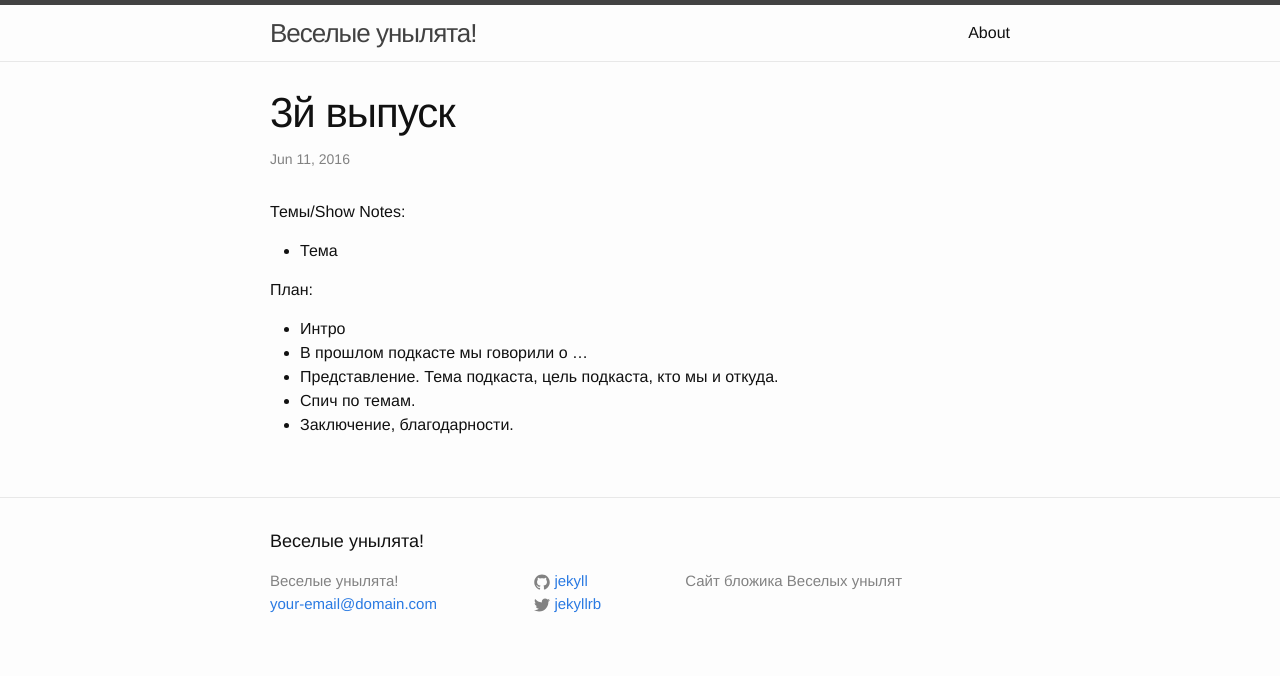
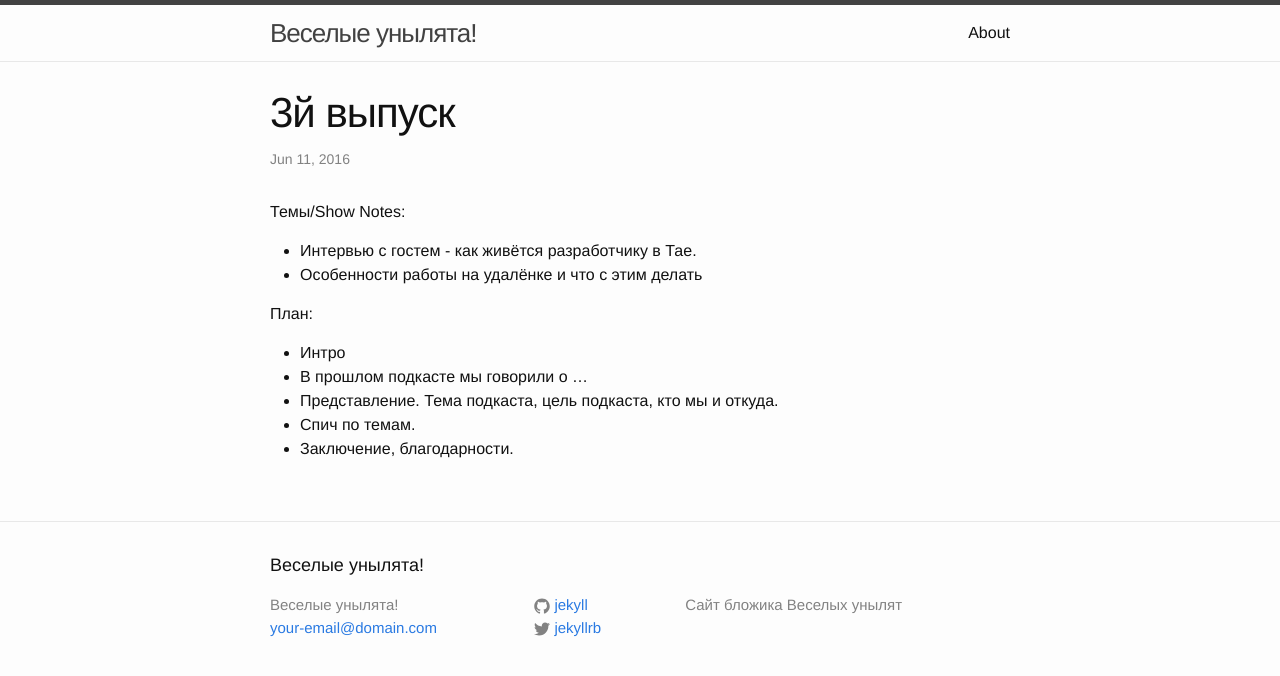
Before and after one commit to unylyata/unylyata.github.io, a Jekyll site: the page built from _posts/2016-06-04-podcast-3.markdown, in a window 1280 px wide. Shown: the top 676 px of the page. Built offline with Jekyll 4.4.1, drawn with Linux system fonts in a browser that asks for light colours; comment, search, counter and statistics services are not loaded.

Commit message:
Добавлены новые темы подкаста

```diff
--- a/_posts/2016-06-04-podcast-3.markdown
+++ b/_posts/2016-06-04-podcast-3.markdown
@@ -9,7 +9,8 @@ comments: true
 
 Темы/Show Notes:
 
-- Тема
+- Интервью с гостем - как живётся разработчику в Тае.
+- Особенности работы на удалёнке и что с этим делать
 
 
 
```
